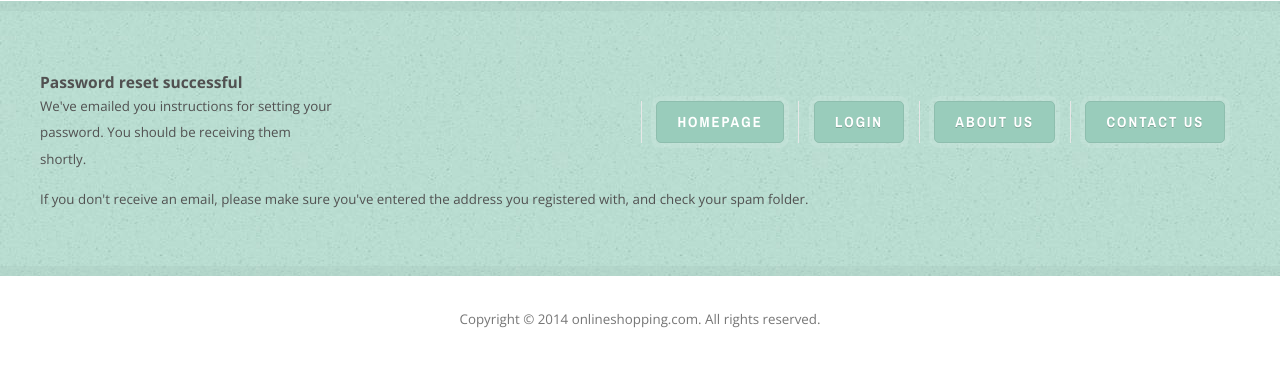
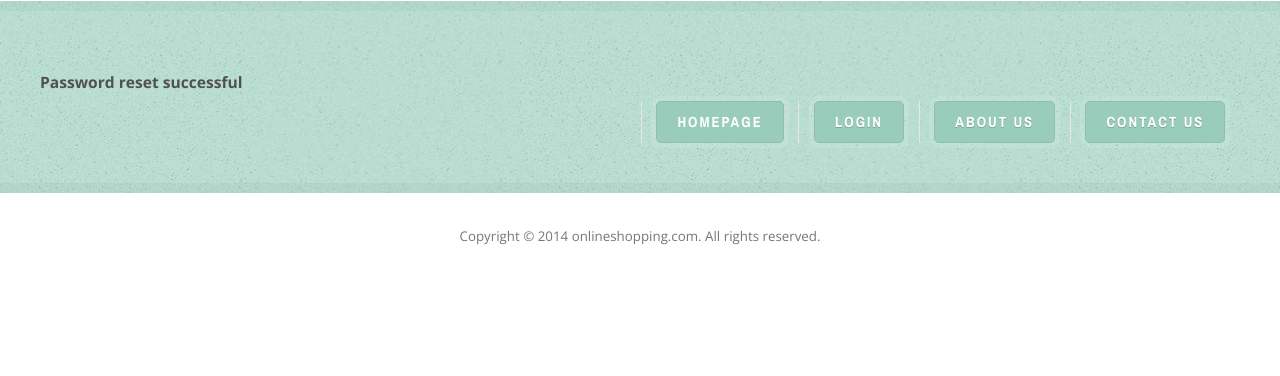
Before and after one commit to sajuptpm/online-shopping-project, a Django app: page /reset/password_reset/done/ in a window 1280 px wide. Shown: the part 1000-1376 px from the top of the page. After the commit the page ends 1245 px from the top, so only its background shows below. Run offline with Django 3.2, Linux system fonts and the light colour scheme; parts of the project's set-up code (start-up, migrations or seed data) failed here and were passed over.

Commit message:
11/06/2014

```diff
--- a/book/templates/registration/password_reset_done.html
+++ b/book/templates/registration/password_reset_done.html
@@ -26,8 +26,8 @@
 
 <h3>{% trans 'Password reset successful' %}</h3>
 
-<p>{% trans "We've emailed you instructions for setting your password. You should be receiving them shortly." %}</p>
+<!--<p>{% trans "We've emailed you instructions for setting your password. You should be receiving them shortly." %}</p>
 
-<p>{% trans "If you don't receive an email, please make sure you've entered the address you registered with, and check your spam folder." %}</p>
+<p>{% trans "If you don't receive an email, please make sure you've entered the address you registered with, and check your spam folder." %}</p>-->
 
 {% endblock %}
```
